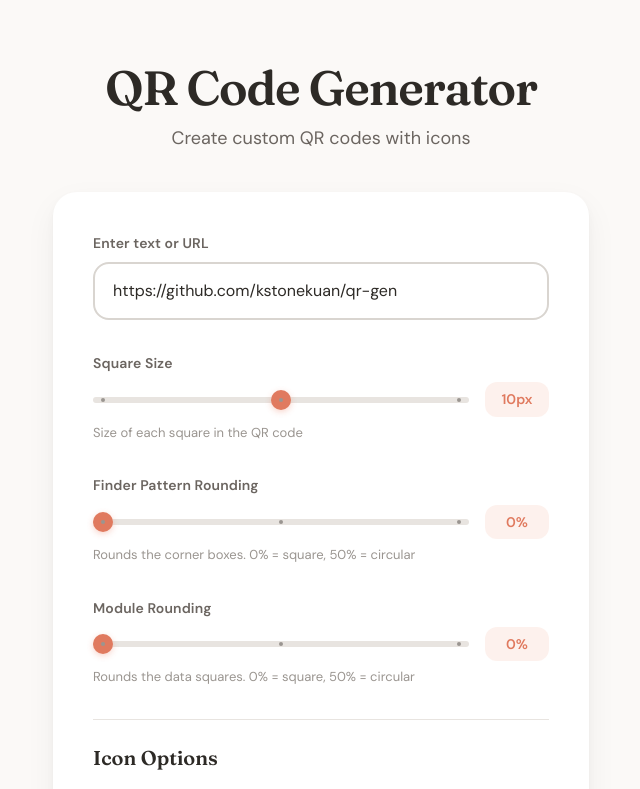
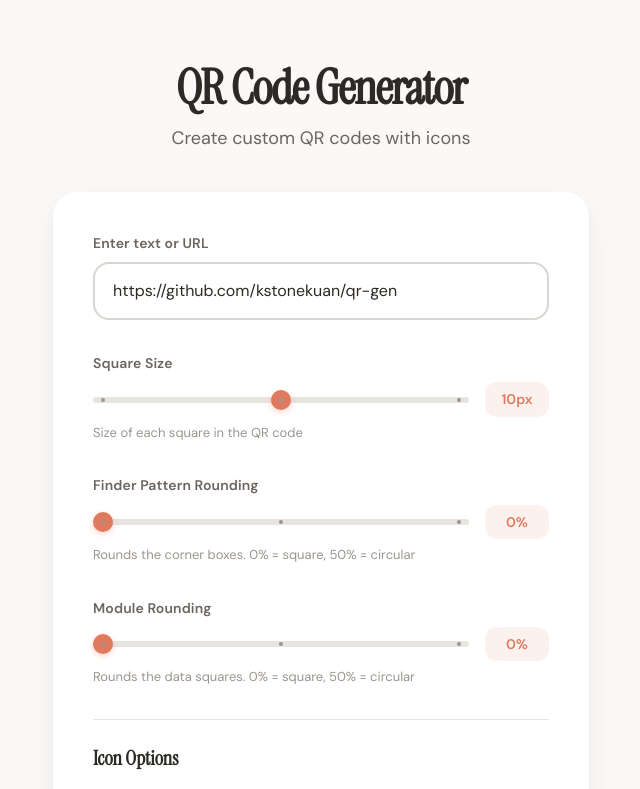
Before and after one commit to kstonekuan/qr-gen, a website built with Vite: page index.html in a window 1280 px wide. Shown: the top 789 px of the page, without its empty margins (319-959 px from the left). Built offline with nearby package versions, Linux system fonts and the light colour scheme.

Commit message:
change font

```diff
--- a/index.html
+++ b/index.html
@@ -26,7 +26,7 @@
     <link rel="preconnect" href="https://fonts.googleapis.com">
     <link rel="preconnect" href="https://fonts.gstatic.com" crossorigin>
     <link
-        href="https://fonts.googleapis.com/css2?family=DM+Sans:ital,opsz,wght@0,9..40,400;0,9..40,500;0,9..40,600;0,9..40,700;1,9..40,400&family=Fraunces:ital,opsz,wght@0,9..144,400;0,9..144,500;0,9..144,600;0,9..144,700;1,9..144,400&display=swap"
+        href="https://fonts.googleapis.com/css2?family=DM+Sans:ital,opsz,wght@0,9..40,400;0,9..40,500;0,9..40,600;0,9..40,700;1,9..40,400&family=Instrument+Serif:ital@0;1&display=swap"
         rel="stylesheet">
     <link rel="stylesheet" href="./src/style.css">
 </head>
--- a/src/style.css
+++ b/src/style.css
@@ -39,7 +39,7 @@ body {
 
 /* ===== Typography ===== */
 .font-display {
-  font-family: "Fraunces", Georgia, serif;
+  font-family: "Instrument Serif", Georgia, serif;
 }
 
 /* ===== Card Component ===== */
```
